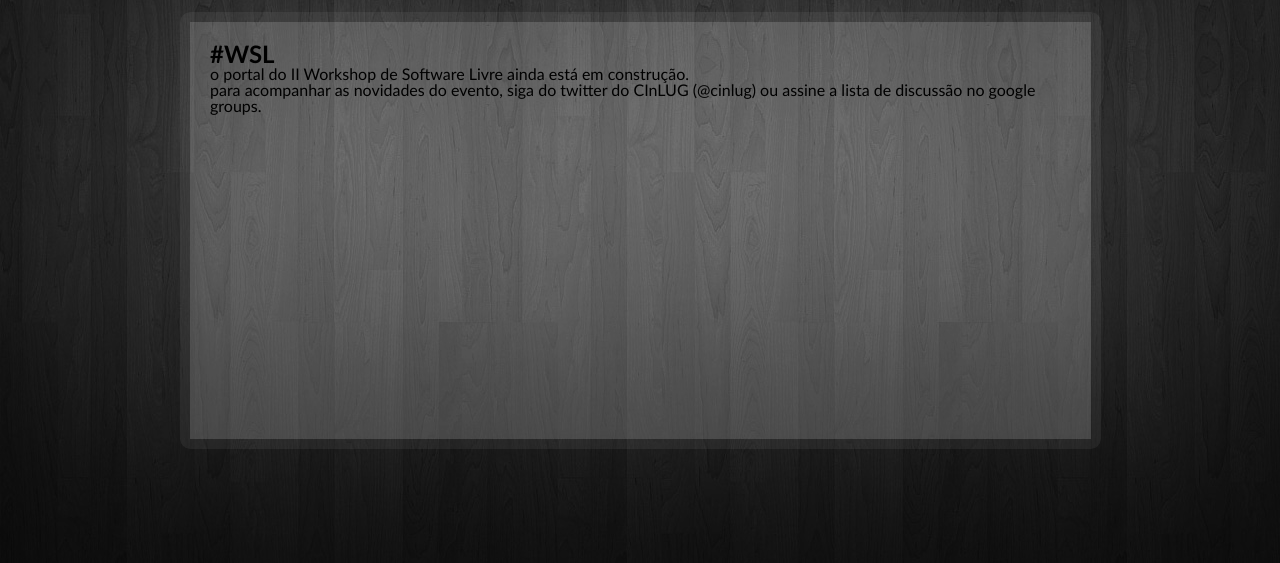
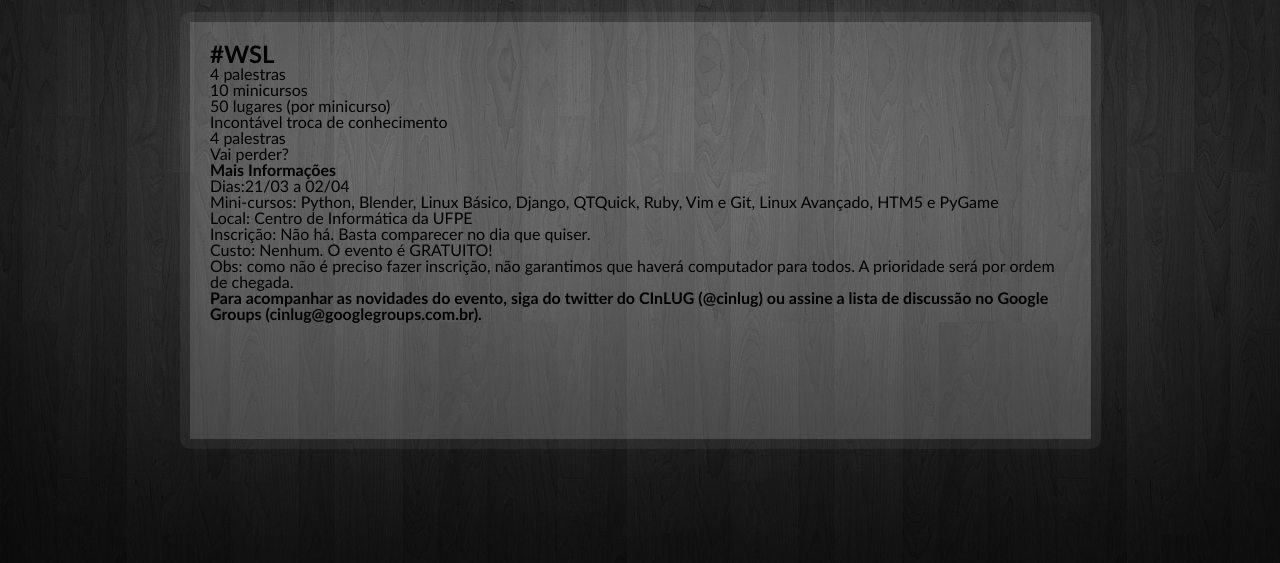
Before and after one commit to cinlug/wsl-portal, a Django app: template src/templates/index.html in a window 1280 px wide. Shown: the part 210-773 px from the top of the page. Run offline with Django 3.2, Linux system fonts and the light colour scheme; the template is opened without the code that fills it, so the values that code supplies are empty.

Commit message:
Alteração da home do site do II WSL

```diff
--- a/src/templates/index.html
+++ b/src/templates/index.html
@@ -3,7 +3,21 @@
 {% block content %}
 	<div class="txt-box">
 		<h1>#WSL</h1>
-		<p>o portal do II Workshop de Software Livre ainda está em construção. </p>
-		<p>para acompanhar as novidades do evento, siga do twitter do CInLUG (@cinlug) ou assine a lista de discussão no google groups.</p>
+                <ul>
+                    <li> 4 palestras </li>
+                    <li> 10 minicursos </li>
+                    <li> 50 lugares (por minicurso) </li>
+                    <li> Incontável troca de conhecimento </li>
+                    <li> 4 palestras </li>
+                    <li> Vai perder? </li>
+                </ul>
+		<h3>Mais Informações </h3>
+                <p> Dias:21/03 a 02/04</p>
+                <p> Mini-cursos: Python, Blender, Linux Básico, Django, QTQuick, Ruby, Vim e Git, Linux Avançado, HTM5 e PyGame</p>
+                <p> Local: Centro de Informática da UFPE</p>
+                <p> Inscrição: Não há. Basta comparecer no dia que quiser.</p>
+                <p> Custo: Nenhum. O evento é GRATUITO! <br/></p>
+                <p> Obs: como não é preciso fazer inscrição, não garantimos que haverá computador para todos. A prioridade será por ordem de chegada. <br/></p>
+		<p> <strong>Para acompanhar as novidades do evento, siga do twitter do CInLUG (@cinlug) ou assine a lista de discussão no Google Groups (cinlug@googlegroups.com.br). </strong></p>
 	</div>
 {% endblock %}
```
